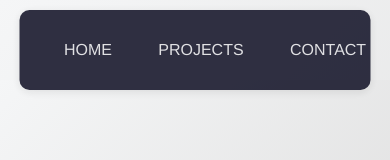
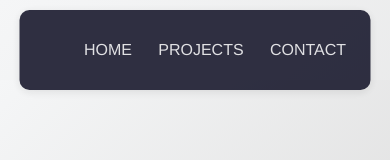
Before and after one commit to john-rashin/portfolio-website, a plain HTML site: page index.html in a window 390 px wide. Shown: the top 160 px of the page. Drawn offline with Linux system fonts and the light colour scheme.

Commit message:
Update mobile media query

```diff
--- a/styles.css
+++ b/styles.css
@@ -246,6 +246,9 @@ main {
         height: 250px; /* Reduced height */
         transform: translate(-50%, -50%) scale(1); /* Adjusted scale */
     }
+    nav > ul > li{
+        margin: 0 10px;
+    }
 
     .footer {
         display: flex;
```
